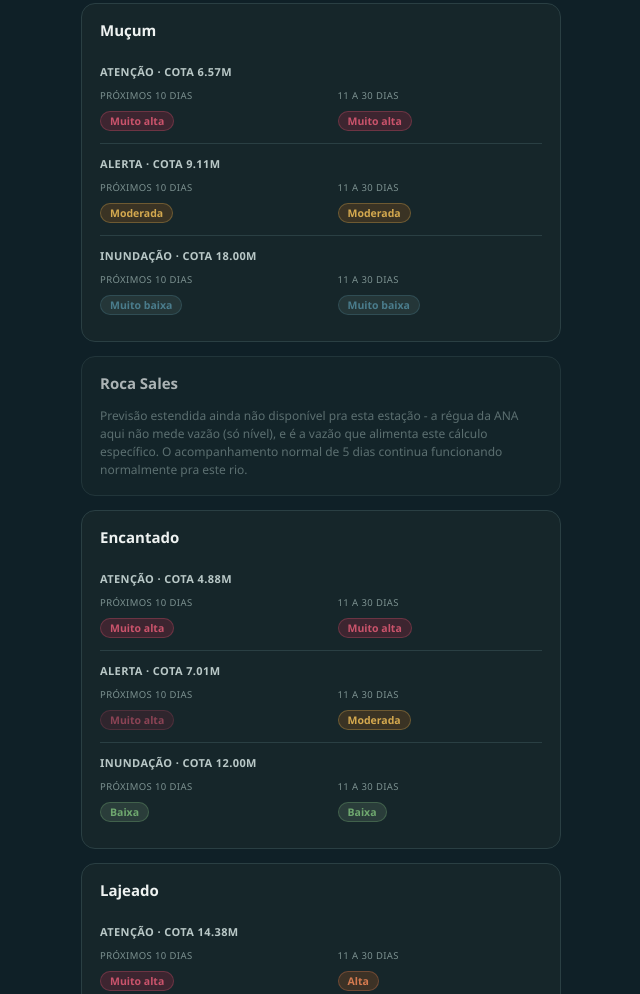
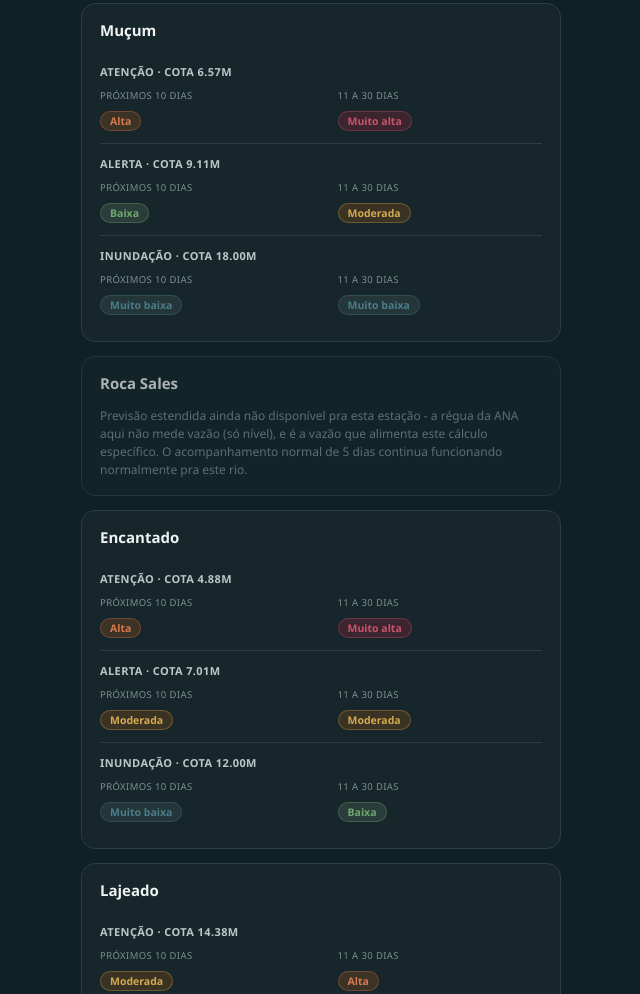
Before and after one commit to horizontersai/horizonte-paginas, a plain HTML site: page previsao-estendida.html in a window 1280 px wide. Shown: the part 825-1819 px from the top of the page, without its empty margins (319-959 px from the left). Drawn offline with Linux system fonts and the light colour scheme.

Commit message:
Atualiza previsao estendida - 2026-09-25T10:19:39Z
Co-Authored-By: Claude Sonnet 5 <noreply@anthropic.com>

```diff
--- a/previsao-estendida.html
+++ b/previsao-estendida.html
@@ -132,7 +132,7 @@ body { margin:0; background-color:#0f2027; }
       <div class="metrica-janelas">
         <div class="cel-janela">
       <div class="cel-tempo">Próximos 10 dias</div>
-      <span class="chance-badge" style="background:#3a3324;color:#d4a94f;border-color:#d4a94f55;">Moderada</span>
+      <span class="chance-badge" style="background:#3d3226;color:#d47a4f;border-color:#d47a4f55;opacity:.65">Alta</span>
 
     </div>
         <div class="divisor-janela"></div>
@@ -156,7 +156,7 @@ body { margin:0; background-color:#0f2027; }
       <div class="metrica-janelas">
         <div class="cel-janela">
       <div class="cel-tempo">Próximos 10 dias</div>
-      <span class="chance-badge" style="background:#3d2530;color:#c9536b;border-color:#c9536b55;">Muito alta</span>
+      <span class="chance-badge" style="background:#3d3226;color:#d47a4f;border-color:#d47a4f55;">Alta</span>
 
     </div>
         <div class="divisor-janela"></div>
@@ -173,7 +173,7 @@ body { margin:0; background-color:#0f2027; }
       <div class="metrica-janelas">
         <div class="cel-janela">
       <div class="cel-tempo">Próximos 10 dias</div>
-      <span class="chance-badge" style="background:#3a3324;color:#d4a94f;border-color:#d4a94f55;">Moderada</span>
+      <span class="chance-badge" style="background:#2a3d3a;color:#6fa86f;border-color:#6fa86f55;">Baixa</span>
 
     </div>
         <div class="divisor-janela"></div>
@@ -214,7 +214,7 @@ body { margin:0; background-color:#0f2027; }
       <div class="metrica-janelas">
         <div class="cel-janela">
       <div class="cel-tempo">Próximos 10 dias</div>
-      <span class="chance-badge" style="background:#3d2530;color:#c9536b;border-color:#c9536b55;">Muito alta</span>
+      <span class="chance-badge" style="background:#3d3226;color:#d47a4f;border-color:#d47a4f55;">Alta</span>
 
     </div>
         <div class="divisor-janela"></div>
@@ -231,7 +231,7 @@ body { margin:0; background-color:#0f2027; }
       <div class="metrica-janelas">
         <div class="cel-janela">
       <div class="cel-tempo">Próximos 10 dias</div>
-      <span class="chance-badge" style="background:#3d2530;color:#c9536b;border-color:#c9536b55;opacity:.65">Muito alta</span>
+      <span class="chance-badge" style="background:#3a3324;color:#d4a94f;border-color:#d4a94f55;">Moderada</span>
 
     </div>
         <div class="divisor-janela"></div>
@@ -248,7 +248,7 @@ body { margin:0; background-color:#0f2027; }
       <div class="metrica-janelas">
         <div class="cel-janela">
       <div class="cel-tempo">Próximos 10 dias</div>
-      <span class="chance-badge" style="background:#2a3d3a;color:#6fa86f;border-color:#6fa86f55;">Baixa</span>
+      <span class="chance-badge" style="background:#243638;color:#4a7c8c;border-color:#4a7c8c55;">Muito baixa</span>
 
     </div>
         <div class="divisor-janela"></div>
@@ -268,7 +268,7 @@ body { margin:0; background-color:#0f2027; }
       <div class="metrica-janelas">
         <div class="cel-janela">
       <div class="cel-tempo">Próximos 10 dias</div>
-      <span class="chance-badge" style="background:#3d2530;color:#c9536b;border-color:#c9536b55;">Muito alta</span>
+      <span class="chance-badge" style="background:#3a3324;color:#d4a94f;border-color:#d4a94f55;">Moderada</span>
 
     </div>
         <div class="divisor-janela"></div>
@@ -351,7 +351,7 @@ body { margin:0; background-color:#0f2027; }
       <div class="metrica-janelas">
         <div class="cel-janela">
       <div class="cel-tempo">Próximos 10 dias</div>
-      <span class="chance-badge" style="background:#2a3d3a;color:#6fa86f;border-color:#6fa86f55;">Baixa</span>
+      <span class="chance-badge" style="background:#3a3324;color:#d4a94f;border-color:#d4a94f55;">Moderada</span>
 
     </div>
         <div class="divisor-janela"></div>
@@ -368,7 +368,7 @@ body { margin:0; background-color:#0f2027; }
       <div class="metrica-janelas">
         <div class="cel-janela">
       <div class="cel-tempo">Próximos 10 dias</div>
-      <span class="chance-badge" style="background:#2a3d3a;color:#6fa86f;border-color:#6fa86f55;opacity:.65">Baixa</span>
+      <span class="chance-badge" style="background:#3a3324;color:#d4a94f;border-color:#d4a94f55;opacity:.65">Moderada</span>
 
     </div>
         <div class="divisor-janela"></div>
@@ -422,7 +422,7 @@ body { margin:0; background-color:#0f2027; }
       <div class="metrica-janelas">
         <div class="cel-janela">
       <div class="cel-tempo">Próximos 10 dias</div>
-      <span class="chance-badge" style="background:#2a3d3a;color:#6fa86f;border-color:#6fa86f55;">Baixa</span>
+      <span class="chance-badge" style="background:#3a3324;color:#d4a94f;border-color:#d4a94f55;">Moderada</span>
 
     </div>
         <div class="divisor-janela"></div>
@@ -442,7 +442,7 @@ body { margin:0; background-color:#0f2027; }
       <div class="metrica-janelas">
         <div class="cel-janela">
       <div class="cel-tempo">Próximos 10 dias</div>
-      <span class="chance-badge" style="background:#3a3324;color:#d4a94f;border-color:#d4a94f55;">Moderada</span>
+      <span class="chance-badge" style="background:#3d2530;color:#c9536b;border-color:#c9536b55;">Muito alta</span>
 
     </div>
         <div class="divisor-janela"></div>
@@ -459,7 +459,7 @@ body { margin:0; background-color:#0f2027; }
       <div class="metrica-janelas">
         <div class="cel-janela">
       <div class="cel-tempo">Próximos 10 dias</div>
-      <span class="chance-badge" style="background:#3a3324;color:#d4a94f;border-color:#d4a94f55;opacity:.65">Moderada</span>
+      <span class="chance-badge" style="background:#3d3226;color:#d47a4f;border-color:#d47a4f55;">Alta</span>
 
     </div>
         <div class="divisor-janela"></div>
@@ -476,7 +476,7 @@ body { margin:0; background-color:#0f2027; }
       <div class="metrica-janelas">
         <div class="cel-janela">
       <div class="cel-tempo">Próximos 10 dias</div>
-      <span class="chance-badge" style="background:#3a3324;color:#d4a94f;border-color:#d4a94f55;opacity:.65">Moderada</span>
+      <span class="chance-badge" style="background:#3d3226;color:#d47a4f;border-color:#d47a4f55;opacity:.65">Alta</span>
 
     </div>
         <div class="divisor-janela"></div>
@@ -496,7 +496,7 @@ body { margin:0; background-color:#0f2027; }
       <div class="metrica-janelas">
         <div class="cel-janela">
       <div class="cel-tempo">Próximos 10 dias</div>
-      <span class="chance-badge chance-badge-ultrapassou">Já ultrapassou</span>
+      <span class="chance-badge" style="background:#2a3d3a;color:#6fa86f;border-color:#6fa86f55;">Baixa</span>
 
     </div>
         <div class="divisor-janela"></div>
@@ -513,7 +513,7 @@ body { margin:0; background-color:#0f2027; }
       <div class="metrica-janelas">
         <div class="cel-janela">
       <div class="cel-tempo">Próximos 10 dias</div>
-      <span class="chance-badge" style="background:#2a3d3a;color:#6fa86f;border-color:#6fa86f55;">Baixa</span>
+      <span class="chance-badge" style="background:#2a3d3a;color:#6fa86f;border-color:#6fa86f55;opacity:.65">Baixa</span>
 
     </div>
         <div class="divisor-janela"></div>
@@ -530,7 +530,7 @@ body { margin:0; background-color:#0f2027; }
       <div class="metrica-janelas">
         <div class="cel-janela">
       <div class="cel-tempo">Próximos 10 dias</div>
-      <span class="chance-badge" style="background:#2a3d3a;color:#6fa86f;border-color:#6fa86f55;opacity:.65">Baixa</span>
+      <span class="chance-badge" style="background:#243638;color:#4a7c8c;border-color:#4a7c8c55;">Muito baixa</span>
 
     </div>
         <div class="divisor-janela"></div>
@@ -550,7 +550,7 @@ body { margin:0; background-color:#0f2027; }
       <div class="metrica-janelas">
         <div class="cel-janela">
       <div class="cel-tempo">Próximos 10 dias</div>
-      <span class="chance-badge" style="background:#3d3226;color:#d47a4f;border-color:#d47a4f55;">Alta</span>
+      <span class="chance-badge" style="background:#3d2530;color:#c9536b;border-color:#c9536b55;">Muito alta</span>
 
     </div>
         <div class="divisor-janela"></div>
@@ -567,7 +567,7 @@ body { margin:0; background-color:#0f2027; }
       <div class="metrica-janelas">
         <div class="cel-janela">
       <div class="cel-tempo">Próximos 10 dias</div>
-      <span class="chance-badge" style="background:#3a3324;color:#d4a94f;border-color:#d4a94f55;">Moderada</span>
+      <span class="chance-badge" style="background:#3d3226;color:#d47a4f;border-color:#d47a4f55;">Alta</span>
 
     </div>
         <div class="divisor-janela"></div>
@@ -584,7 +584,7 @@ body { margin:0; background-color:#0f2027; }
       <div class="metrica-janelas">
         <div class="cel-janela">
       <div class="cel-tempo">Próximos 10 dias</div>
-      <span class="chance-badge" style="background:#3a3324;color:#d4a94f;border-color:#d4a94f55;opacity:.65">Moderada</span>
+      <span class="chance-badge" style="background:#3d3226;color:#d47a4f;border-color:#d47a4f55;opacity:.65">Alta</span>
 
     </div>
         <div class="divisor-janela"></div>
@@ -604,7 +604,7 @@ body { margin:0; background-color:#0f2027; }
       <div class="metrica-janelas">
         <div class="cel-janela">
       <div class="cel-tempo">Próximos 10 dias</div>
-      <span class="chance-badge" style="background:#3a3324;color:#d4a94f;border-color:#d4a94f55;">Moderada</span>
+      <span class="chance-badge" style="background:#3d3226;color:#d47a4f;border-color:#d47a4f55;">Alta</span>
 
     </div>
         <div class="divisor-janela"></div>
@@ -621,7 +621,7 @@ body { margin:0; background-color:#0f2027; }
       <div class="metrica-janelas">
         <div class="cel-janela">
       <div class="cel-tempo">Próximos 10 dias</div>
-      <span class="chance-badge" style="background:#2a3d3a;color:#6fa86f;border-color:#6fa86f55;">Baixa</span>
+      <span class="chance-badge" style="background:#3a3324;color:#d4a94f;border-color:#d4a94f55;">Moderada</span>
 
     </div>
         <div class="divisor-janela"></div>
@@ -638,7 +638,7 @@ body { margin:0; background-color:#0f2027; }
       <div class="metrica-janelas">
         <div class="cel-janela">
       <div class="cel-tempo">Próximos 10 dias</div>
-      <span class="chance-badge" style="background:#2a3d3a;color:#6fa86f;border-color:#6fa86f55;opacity:.65">Baixa</span>
+      <span class="chance-badge" style="background:#2a3d3a;color:#6fa86f;border-color:#6fa86f55;">Baixa</span>
 
     </div>
         <div class="divisor-janela"></div>
@@ -772,7 +772,7 @@ body { margin:0; background-color:#0f2027; }
     </div>
   <p class="rodape-nota">A chance de 10 e 30 dias é recalculada 1x por dia (mais vezes
   quando algum rio sai do Normal). O que já foi medido ("Já ultrapassou") e a chance dos
-  próximos dias são conferidos a cada 3 horas, junto com o boletim (última conferência: 25/09 às 07h13).
+  próximos dias são conferidos a cada 3 horas, junto com o boletim (última conferência: 25/09 às 04h16).
   Estimativas de longo prazo têm incerteza maior que a previsão de 5 dias - trate como
   tendência, não como número fechado. Sempre siga a orientação oficial da Defesa Civil
   do seu município.</p>
```
